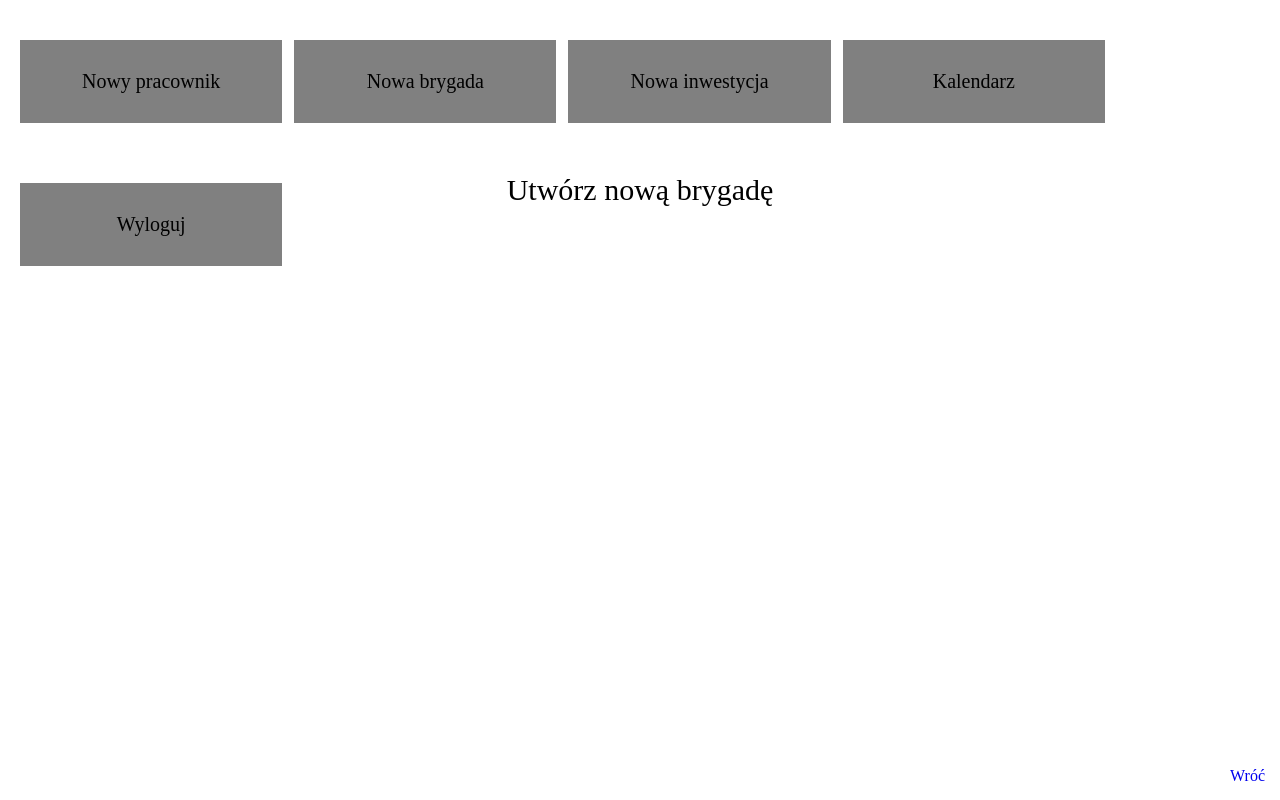
After one commit to pparkitny/Manage_Your_Company_App, a Django app: page /add-squad/ in a window 1280 px wide. The commit adds this page. Run offline with Django 3.2, Linux system fonts and the light colour scheme; the visitor is signed in with stand-in values (Sample User, id 1).

Commit message:
Add many html files, new views of adding employee, squad and investment

```diff
--- /dev/null
+++ b/oze_project/management_app/templates/add_squad.html
@@ -0,0 +1,8 @@
+{% extends 'base.html' %}
+{% block content %}
+<div class="title">
+    <p>
+        Utwórz nową brygadę
+    </p>
+</div>
+{% endblock %}
--- a/oze_project/management_app/templates/base.html
+++ b/oze_project/management_app/templates/base.html
@@ -9,7 +9,27 @@
     <link rel="stylesheet" href="{% static 'css/style.css' %}">
 </head>
 <body>
+{% if user.is_authenticated %}
+<nav>
+    <a href="/add-employee/">
+        <div class="navi">Nowy pracownik</div>
+    </a>
+    <a href="/add-squad/">
+        <div class="navi">Nowa brygada</div>
+    </a>
+    <a href="/add-investment/">
+        <div class="navi">Nowa inwestycja</div>
+    </a>
+    <a href="/dashboard/">
+        <div class="navi">Kalendarz</div>
+    </a>
+    <a href="/logout/">
+        <div class="navi">Wyloguj</div>
+    </a>
+</nav>
+{% endif %}
+{% block content %}
+{% endblock %}
 <a href="#" onclick="history.go(-1)" id="back-link">Wróć</a>
-    {% block content %}{% endblock %}
 </body>
 </html>
--- a/oze_project/management_app/views.py
+++ b/oze_project/management_app/views.py
@@ -85,3 +85,39 @@ class DashboardView(LoginRequiredMixin, View): # from django.contrib.auth.mixins
 
     def post(self, request):
         return render(request, 'dashboard.html')
+
+
+class AddEmployee(LoginRequiredMixin, View):
+    """ In this class you can add new employee """
+
+    login_url = '/login/'
+
+    def get(self, request):
+        return render(request, 'add_employee.html')
+
+    def post(self, request):
+        return render(request, 'add_employee.html')
+
+
+class AddSquad(LoginRequiredMixin, View):
+    """ In this class you can add new squad """
+
+    login_url = '/login/'
+
+    def get(self, request):
+        return render(request, 'add_squad.html')
+
+    def post(self, request):
+        return render(request, 'add_squad.html')
+
+
+class AddInvestment(LoginRequiredMixin, View):
+    """ In this class you can add new investment """
+
+    login_url = '/login/'
+
+    def get(self, request):
+        return render(request, 'add_investment.html')
+
+    def post(self, request):
+        return render(request, 'add_investment.html')
--- a/oze_project/oze_project/urls.py
+++ b/oze_project/oze_project/urls.py
@@ -16,12 +16,16 @@ Including another URLconf
 from django.contrib import admin
 from django.urls import path
 
-from management_app.views import MainSite, LoginView, LogoutView, RegisterView, DashboardView
+from management_app.views import MainSite, LoginView, LogoutView,\
+    RegisterView, DashboardView, AddEmployee, AddSquad, AddInvestment
 urlpatterns = [
     path('admin/', admin.site.urls),
     path('', MainSite.as_view()),
     path('login/', LoginView.as_view()),
     path('logout/', LogoutView.as_view()),
     path('register/', RegisterView.as_view()),
-    path('dashboard/', DashboardView.as_view())
+    path('dashboard/', DashboardView.as_view()),
+    path('add-employee/', AddEmployee.as_view()),
+    path('add-squad/', AddSquad.as_view()),
+    path('add-investment/', AddInvestment.as_view())
 ]
--- a/oze_project/static/css/style.css
+++ b/oze_project/static/css/style.css
@@ -6,7 +6,7 @@
 }
 
 a:link {
-  text-decoration: none;
+    text-decoration: none;
 }
 
 #back-link {
@@ -14,3 +14,38 @@ a:link {
     bottom: 15px;
     right: 15px;
 }
+
+.navi {
+    display: inline-block;
+    float: left;
+    padding: 30px;
+    width: 16%;
+    background-color: gray;
+    text-align: center;
+    color: black;
+    margin-left: 12px;
+    margin-top: 10px;
+    font-size: 20px;
+    margin-bottom: 50px;
+}
+
+.navi:hover {
+    background-color: black;
+    color: white;
+}
+
+.dashboard {
+    font-size: 30px;
+    width: 50%;
+    text-align: center;
+    width: 50%;
+    margin: auto;
+}
+
+.title {
+    font-size: 30px;
+    width: 50%;
+    text-align: center;
+    width: 50%;
+    margin: auto;
+}
```
Also changed, not shown: oze_project/management_app/forms.py (+0 -7 lines), oze_project/management_app/templates/add_employee.html (added, +8 -0 lines), oze_project/management_app/templates/add_investment.html (added, +8 -0 lines), oze_project/management_app/templates/dashboard.html (+13 -4 lines).
